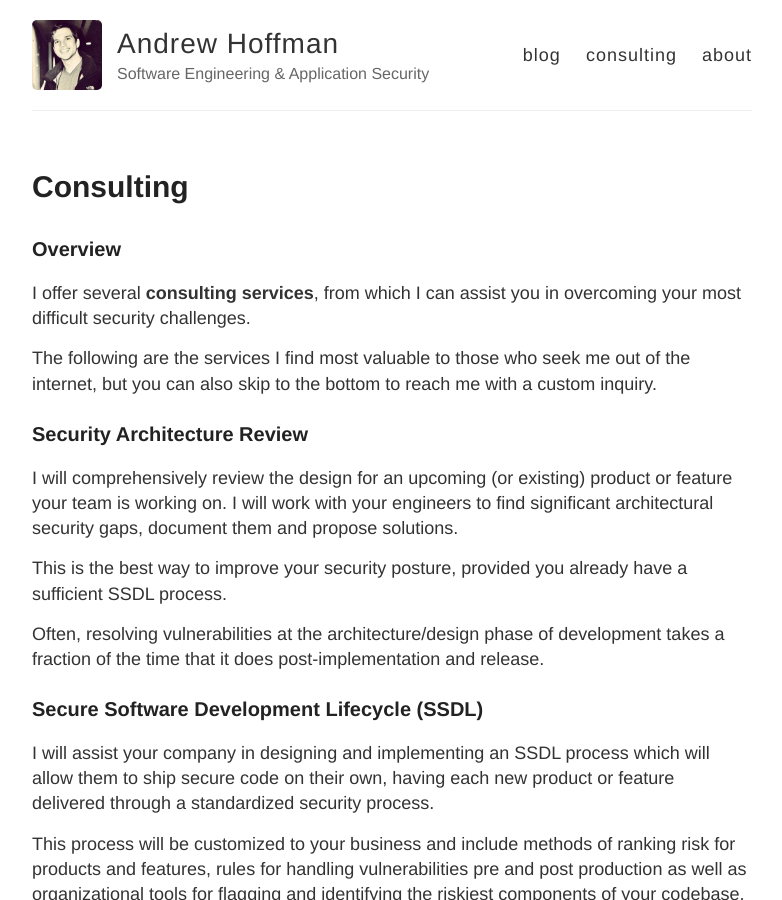
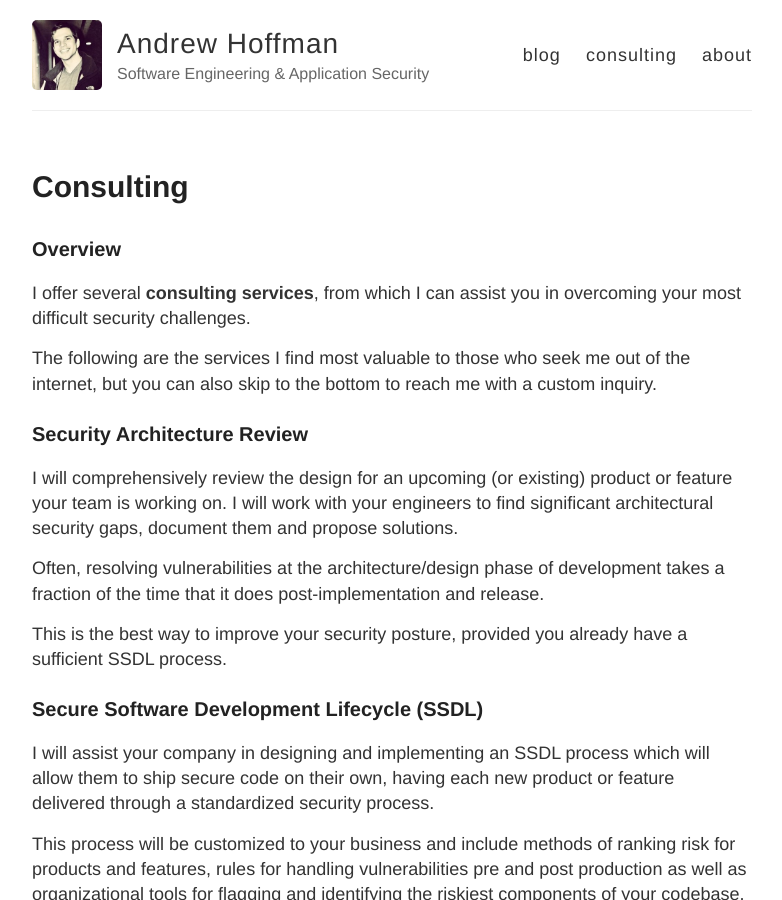
Before and after one commit to and1hof/and1hof.github.io, a Jekyll site: the page built from consulting.md, in a window 1280 px wide and 900 px high. Shown: the whole window, without its empty margins (248-1030 px from the left). Built offline with Jekyll 4.4.1, drawn with Linux system fonts in a browser that asks for light colours.

Commit message:
wording changes

```diff
--- a/consulting.md
+++ b/consulting.md
@@ -14,9 +14,9 @@ bottom to reach me with a custom inquiry.
 I will comprehensively review the design for an upcoming (or existing) product or feature your team is working on. I will work with your
 engineers to find significant architectural security gaps, document them and propose solutions.
 
+Often, resolving vulnerabilities at the architecture/design phase of development takes a fraction of the time that it does post-implementation and release.
+
 This is the best way to improve your security posture, provided you already have a sufficient SSDL process.
-
-Often, resolving vulnerabilities at the architecture/design phase of development takes a fraction of the time that it does post-implementation and release.
 
 ### Secure Software Development Lifecycle (SSDL)
 I will assist your company in designing and implementing an SSDL process which will allow them to ship secure code on their own,
```
